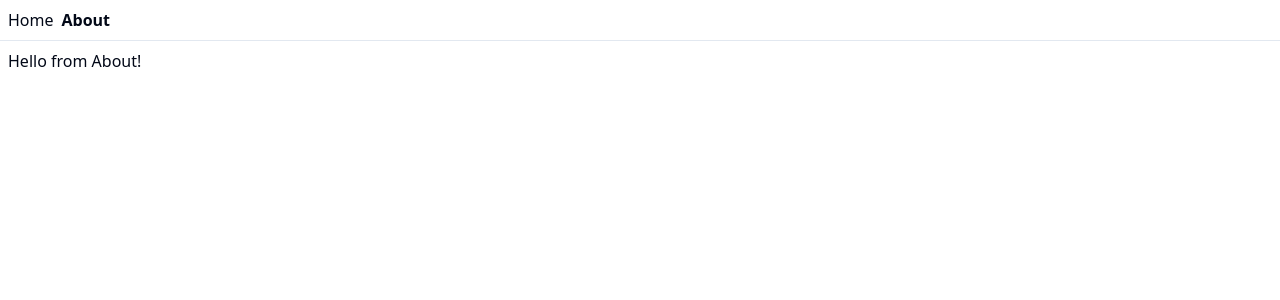
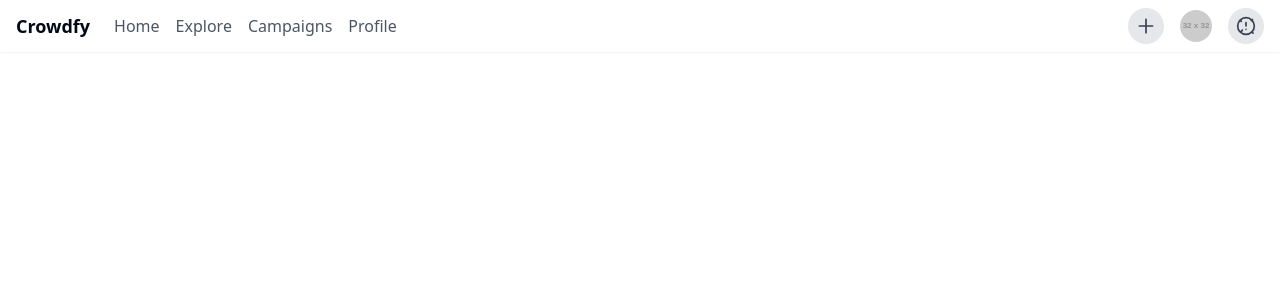
Before and after one commit to Aprender-e-Crescer/crowdfy, a React (Vite) app: page /about in a window 1280 px wide. Shown: the top 300 px of the page. Built offline with nearby package versions, Linux system fonts and the light colour scheme.

Commit message:
Desenvolvido a base do header

```diff
--- /dev/null
+++ b/src/componentes/header.tsx
@@ -0,0 +1,45 @@
+import React from 'react';
+
+
+
+
+
+
+
+function Header () {
+  return (
+    <header className="flex items-center justify-between bg-white shadow-sm px-4 py-2">
+      {/* Logo */}
+      <div className="flex items-center">
+        <div className="text-black-500 text-lg font-semibold">Crowdfy</div>
+        <nav className="flex ml-6 space-x-4">
+          <a href="#" className="text-gray-600 hover:text-black">Home</a>
+          <a href="#" className="text-gray-600 hover:text-black">Explore</a>
+          <a href="#" className="text-gray-600 hover:text-black">Campaigns</a>
+          <a href="#" className="text-gray-600 hover:text-black">Profile</a>
+        </nav>
+      </div>
+
+      {/* User actions */}
+      <div className="flex items-center space-x-4">
+        {/* Add Button */}
+        <button className="bg-gray-200 p-2 rounded-full">
+          <svg xmlns="http://www.w3.org/2000/svg" fill="none" viewBox="0 0 24 24" stroke="currentColor" className="w-5 h-5 text-gray-700">
+            <path strokeLinecap="round" strokeLinejoin="round" strokeWidth={2} d="M12 4v16m8-8H4" />
+          </svg>
+        </button>
+        {/* User Avatar */}
+        <img src="https://via.placeholder.com/32" alt="User Avatar" className="w-8 h-8 rounded-full" />
+        {/* Settings Icon */}
+        <button className="bg-gray-200 p-2 rounded-full">
+          <svg xmlns="http://www.w3.org/2000/svg" fill="none" viewBox="0 0 24 24" stroke="currentColor" className="w-5 h-5 text-gray-700">
+            <path strokeLinecap="round" strokeLinejoin="round" strokeWidth={2} d="M12 8v4m0 4h.01M4.929 4.929l1.415 1.415m12.728 12.728l1.415 1.415M18.364 5.636l1.415-1.415M6.343 18.364l1.415-1.415M12 2a10 10 0 100 20 10 10 0 000-20z" />
+          </svg>
+        </button>
+      </div>
+    </header>
+  );
+};
+
+
+export default Header;
--- a/src/routes/__root.tsx
+++ b/src/routes/__root.tsx
@@ -1,20 +1,11 @@
 import { createRootRoute, Link, Outlet } from '@tanstack/react-router'
 import { TanStackRouterDevtools } from '@tanstack/router-devtools'
+import Header from '@/componentes/header'
 
 export const Route = createRootRoute({
   component: () => (
     <>
-      <div className="p-2 flex gap-2">
-        <Link to="/" className="[&.active]:font-bold">
-          Home
-        </Link>{' '}
-        <Link to="/about" className="[&.active]:font-bold">
-          About
-        </Link>
-      </div>
-      <hr />
-      <Outlet />
-      <TanStackRouterDevtools />
+     < Header />
     </>
   ),
 })
```
